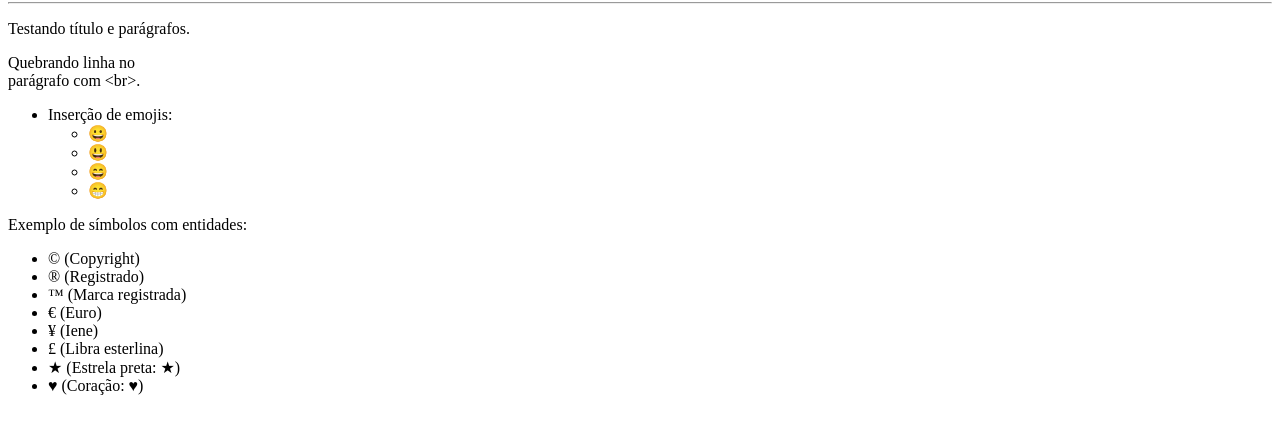
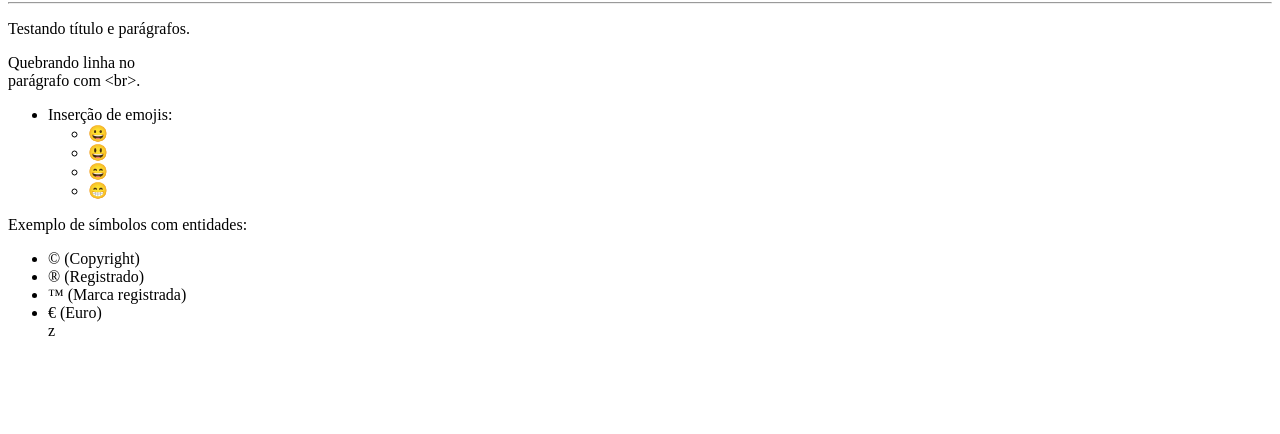
Before and after one commit to machadolucas0807/Aulas, a website: page index.html in a window 1280 px wide. Shown: the part 78-512 px from the top of the page. Drawn offline with Linux system fonts and the light colour scheme.

Commit message:
altera simbolos

```diff
--- a/index.html
+++ b/index.html
@@ -27,11 +27,7 @@
         <li>&copy; (Copyright)</li>
         <li>&reg; (Registrado)</li>
         <li>&trade; (Marca registrada)</li>
-        <li>&euro; (Euro)</li>
-        <li>&yen; (Iene)</li>
-        <li>&pound; (Libra esterlina)</li>
-        <li>&#9733; (Estrela preta: ★)</li>
-        <li>&#9829; (Coração: ♥)</li>
+        <li>&euro; (Euro)</li>z
     </ul>
 </body>
 </html>
```
